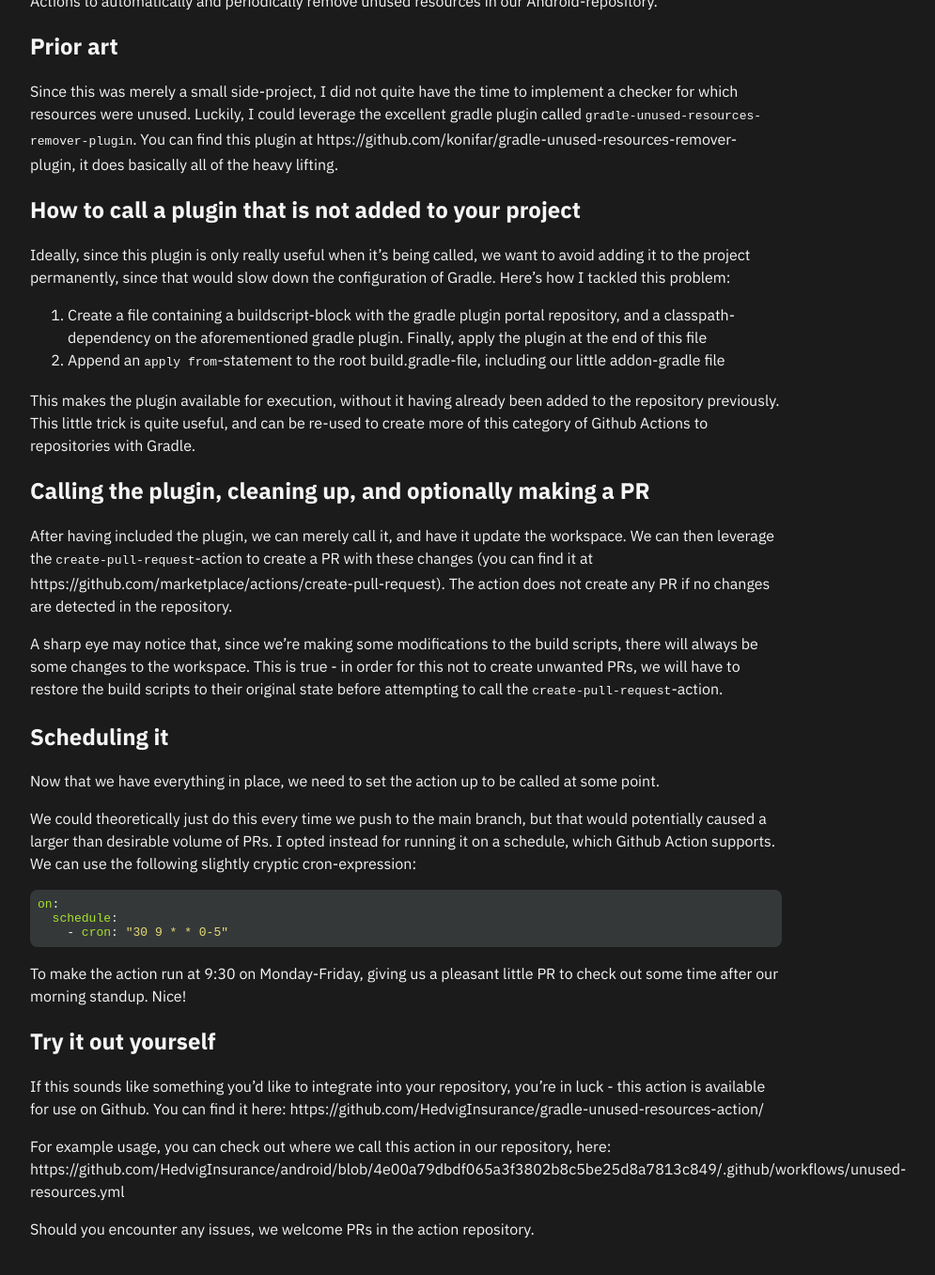
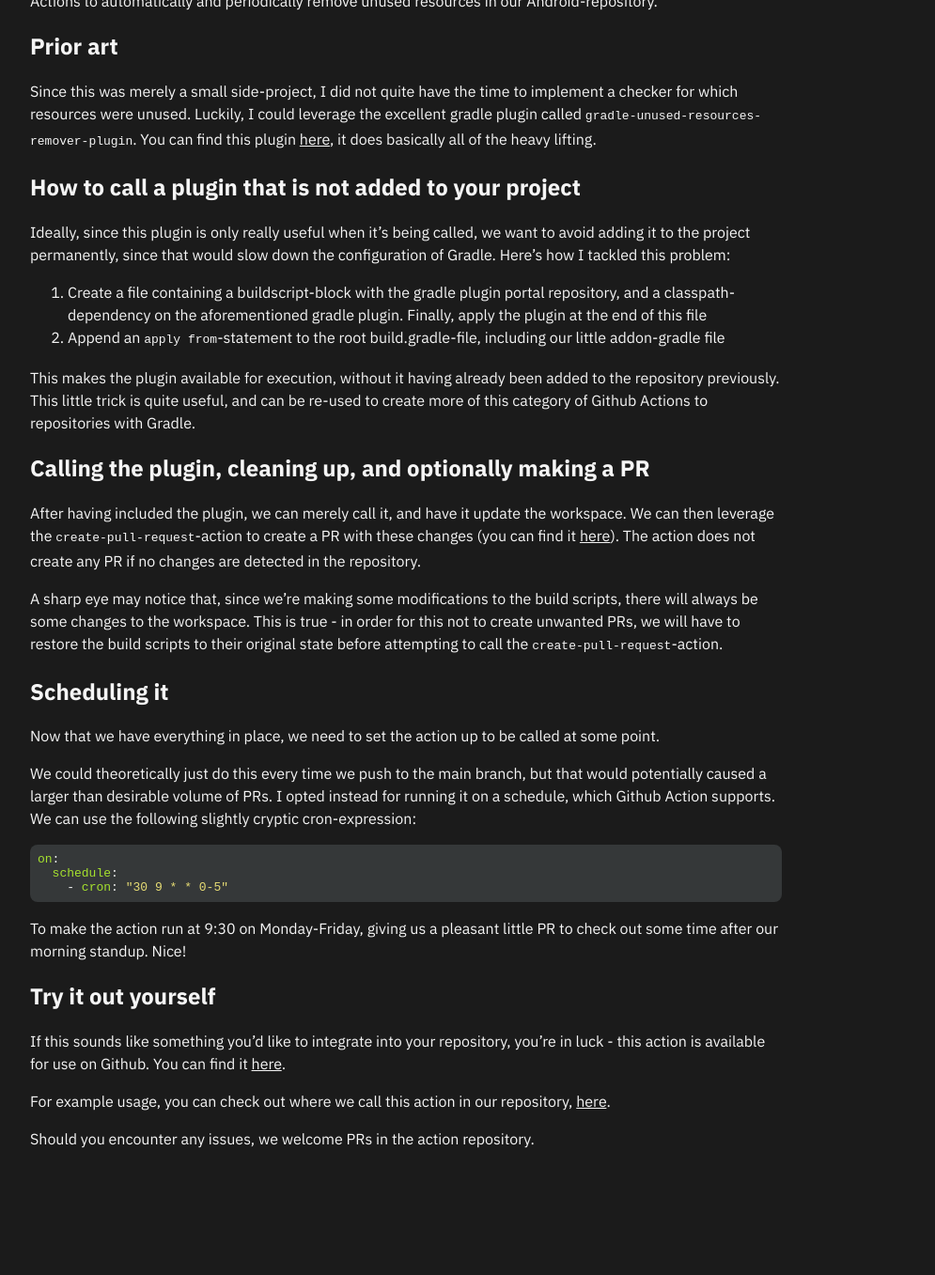
Before and after one commit to oscarnylander/oscarnylander.github.io, a Jekyll site: the page built from _posts/2022-06-08-automating-the-boring-stuff-with-github-actions.md, in a window 1280 px wide and 1400 px high, scrolled down 367 px. Shown: the top 1357 px of the window at 94% size, without its empty margins (208-1203 px from the left). Built offline with Jekyll 4.4.1, drawn with Linux system fonts in a browser that asks for light colours; nearby versions of some CDN libraries; after the commit the page ends 1671 px from its top, so only the background shows below that.

Commit message:
Make links clickable

```diff
--- a/_posts/2022-06-08-automating-the-boring-stuff-with-github-actions.md
+++ b/_posts/2022-06-08-automating-the-boring-stuff-with-github-actions.md
@@ -18,7 +18,7 @@ unused resources in our Android-repository.
 Since this was merely a small side-project, I did not quite have the time to implement
 a checker for which resources were unused. Luckily, I could leverage the excellent
 gradle plugin called `gradle-unused-resources-remover-plugin`. You can find this plugin
-at https://github.com/konifar/gradle-unused-resources-remover-plugin, it does basically
+[here](https://github.com/konifar/gradle-unused-resources-remover-plugin), it does basically
 all of the heavy lifting.
 
 ## How to call a plugin that is not added to your project
@@ -41,7 +41,7 @@ create more of this category of Github Actions to repositories with Gradle.
 
 After having included the plugin, we can merely call it, and have it update the
 workspace. We can then leverage the `create-pull-request`-action to create a PR with
-these changes (you can find it at https://github.com/marketplace/actions/create-pull-request).
+these changes (you can find it [here](https://github.com/marketplace/actions/create-pull-request)).
 The action does not create any PR if no changes are detected in the repository.
 
 A sharp eye may notice that, since we're making some modifications to the build scripts,
@@ -70,10 +70,8 @@ out some time after our morning standup. Nice!
 ## Try it out yourself
 
 If this sounds like something you'd like to integrate into your repository, you're in luck -
-this action is available for use on Github. You can find it here:
-https://github.com/HedvigInsurance/gradle-unused-resources-action/
+this action is available for use on Github. You can find it [here](https://github.com/HedvigInsurance/gradle-unused-resources-action/).
 
-For example usage, you can check out where we call this action in our repository, here:
-https://github.com/HedvigInsurance/android/blob/4e00a79dbdf065a3f3802b8c5be25d8a7813c849/.github/workflows/unused-resources.yml
+For example usage, you can check out where we call this action in our repository, [here](https://github.com/HedvigInsurance/android/blob/4e00a79dbdf065a3f3802b8c5be25d8a7813c849/.github/workflows/unused-resources.yml).
 
 Should you encounter any issues, we welcome PRs in the action repository.
```
